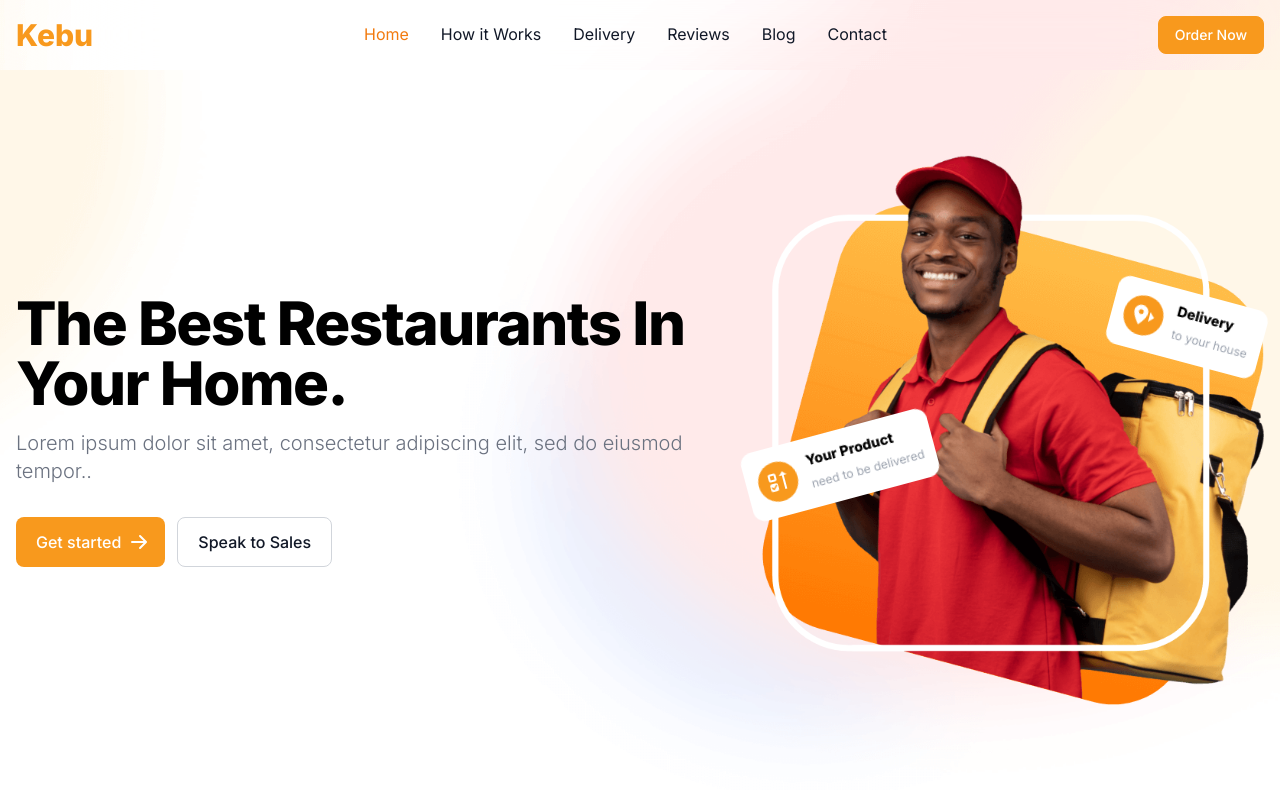
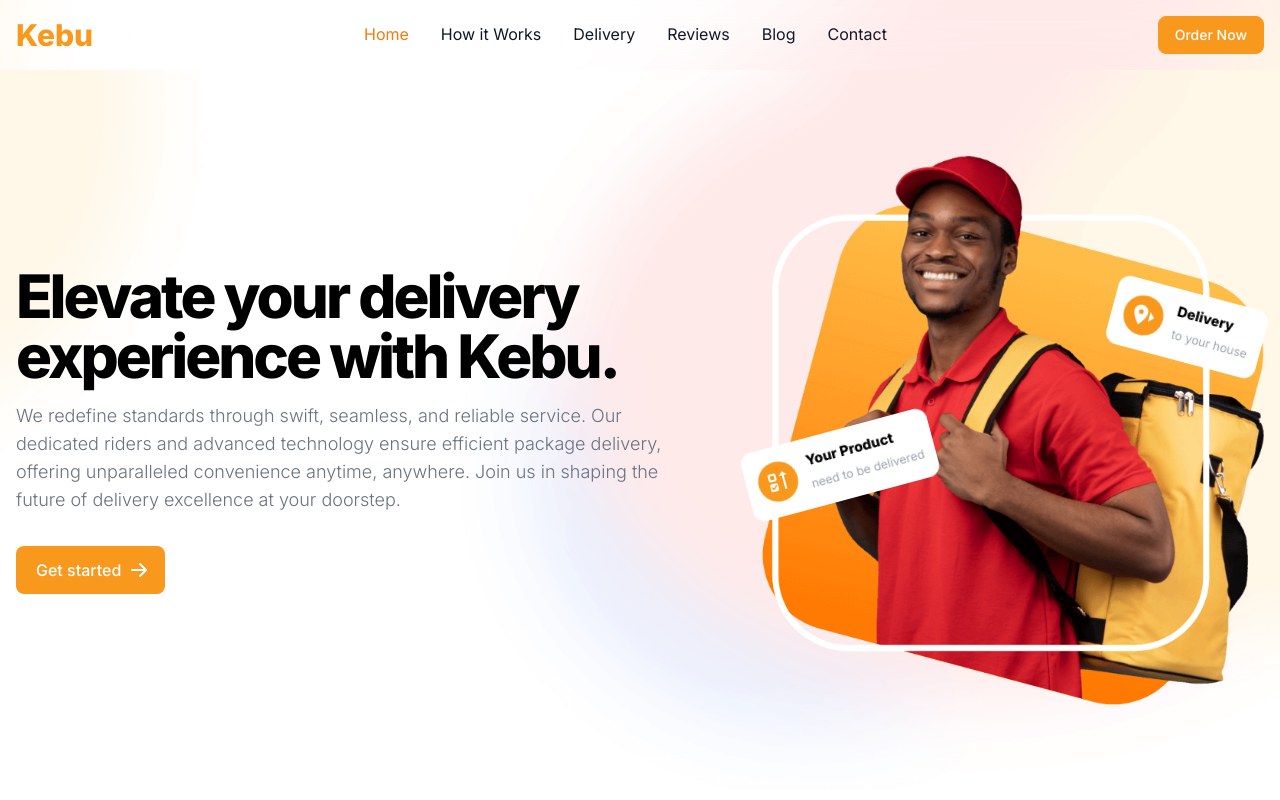
Before and after one commit to eugenewere/landing, a Vue app: page / in a window 1280 px wide. Shown: the top 800 px of the page. Built offline with nearby package versions, Linux system fonts and the light colour scheme.

Commit message:
update on hero section

```diff
--- a/src/components/Hero/Hero.vue
+++ b/src/components/Hero/Hero.vue
@@ -2,22 +2,22 @@
   <section class="bg-custom-image  h-[90vh] flex items-center justify-center" id="home">
     <div class="flex flex-col-reverse lg:grid max-w-screen-xl px-4 py-8 mx-auto my-auto lg:gap-8 xl:gap-0 lg:py-16 lg:grid-cols-12">
       <div class="mr-auto mt-8  md:mt-0 place-self-center lg:col-span-7">
-        <h1 class="max-w-2xl mb-4 text-3xl  md:text-4xl lg:text-5xl xl:text-6xl font-extrabold sm:text-center md:text-left tracking-tight leading-none  dark:text-white">
-          The Best Restaurants In Your Home.
+        <h1 class="max-w-2xl mb-4 text-3xl  md:text-4xl lg:text-5xl xl:text-6xl font-extrabold sm:text-center md:text-left tracking-tighter leading-none  dark:text-white">
+          Elevate your delivery experience with Kebu.
         </h1>
-        <p class="max-w-2xl mb-6 font-light text-gray-500 lg:mb-8 md:text-lg lg:text-xl dark:text-gray-400">
-          Lorem ipsum dolor sit amet, consectetur adipiscing elit, sed do eiusmod tempor..
+        <p class="max-w-2xl mb-6 font-light text-gray-500 lg:mb-8 md:text-md lg:text-lg dark:text-gray-400">
+          We redefine standards through swift, seamless, and reliable service. Our dedicated riders and advanced technology ensure efficient package delivery, offering unparalleled convenience anytime, anywhere. Join us in shaping the future of delivery excellence at your doorstep.
         </p>
         <div class="flex justify-center lg:justify-start">
-          <a href="#" class="inline-flex app_transition items-center justify-center px-5 py-3 lg:px-5 lg:py-3 mr-3 text-sm lg:text-base font-medium text-center text-white rounded-lg bg-kebu-400 hover:bg-kebu-500 focus:ring-4 focus:ring-kebu-300 dark:focus:ring-kebu-900">
+          <a href="#patnership" class="inline-flex app_transition items-center justify-center px-5 py-3 lg:px-5 lg:py-3 mr-3 text-sm lg:text-base font-medium text-center text-white rounded-lg bg-kebu-400 hover:bg-kebu-500 focus:ring-4 focus:ring-kebu-300 dark:focus:ring-kebu-900">
             Get started
             <svg class="w-5 h-5 ml-2 -mr-1" fill="currentColor" viewBox="0 0 20 20" xmlns="http://www.w3.org/2000/svg">
               <path fill-rule="evenodd" d="M10.293 3.293a1 1 0 011.414 0l6 6a1 1 0 010 1.414l-6 6a1 1 0 01-1.414-1.414L14.586 11H3a1 1 0 110-2h11.586l-4.293-4.293a1 1 0 010-1.414z" clip-rule="evenodd"></path>
             </svg>
           </a>
-          <a href="#" class="inline-flex items-center justify-center  px-5 py-3 lg:px-5 lg:py-3 text-sm lg:text-base font-medium text-center text-gray-900 border border-gray-300 rounded-lg hover:bg-kebu-100 hover:text-kebu-600 focus:ring-4 focus:ring-gray-100 dark:text-white dark:border-gray-700 dark:hover:bg-gray-700 dark:focus:ring-gray-800">
-            Speak to Sales
-          </a>
+<!--          <a href="#" class="inline-flex items-center justify-center  px-5 py-3 lg:px-5 lg:py-3 text-sm lg:text-base font-medium text-center text-gray-900 border border-gray-300 rounded-lg hover:bg-kebu-100 hover:text-kebu-600 focus:ring-4 focus:ring-gray-100 dark:text-white dark:border-gray-700 dark:hover:bg-gray-700 dark:focus:ring-gray-800">-->
+<!--            Speak to Sales-->
+<!--          </a>-->
         </div>
       </div>
       <div class="lg:mt-0 lg:col-span-5 lg:flex relative">
--- a/src/components/Patnership/JoinPartnership.vue
+++ b/src/components/Patnership/JoinPartnership.vue
@@ -1,5 +1,5 @@
 <template>
-  <section class="bg-neutral-950 py-12">
+  <section class="bg-neutral-950 py-12" id="patnership">
     <div class="container mx-auto py-7 px-5 md:px-0">
       <h2 class=" lg:w-100 text-4xl text-center text-white tracking-tight font-extrabold">
         Want to Join Partnership?
```
